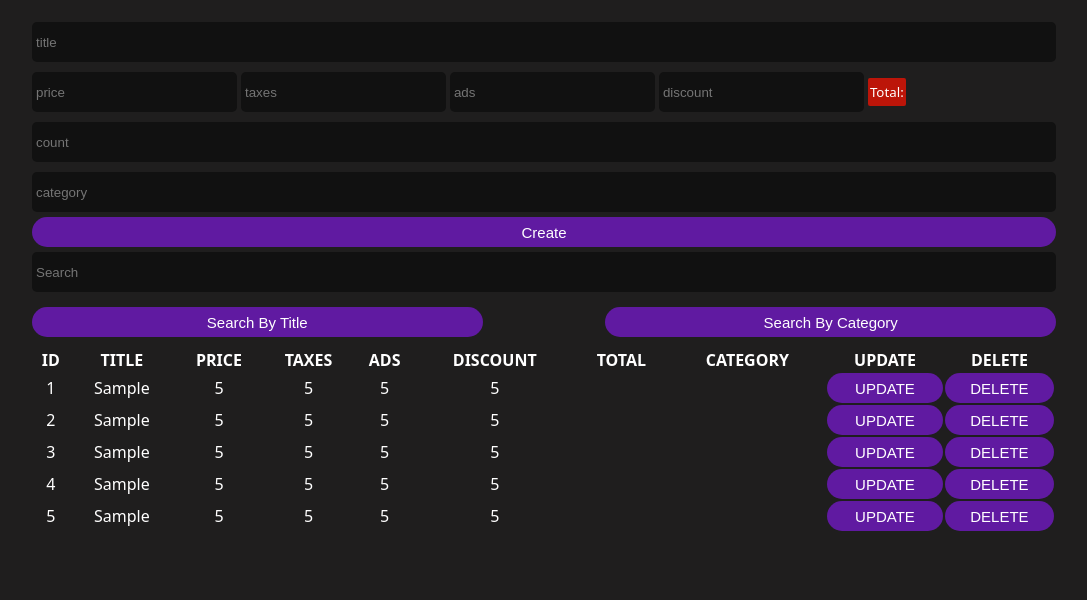
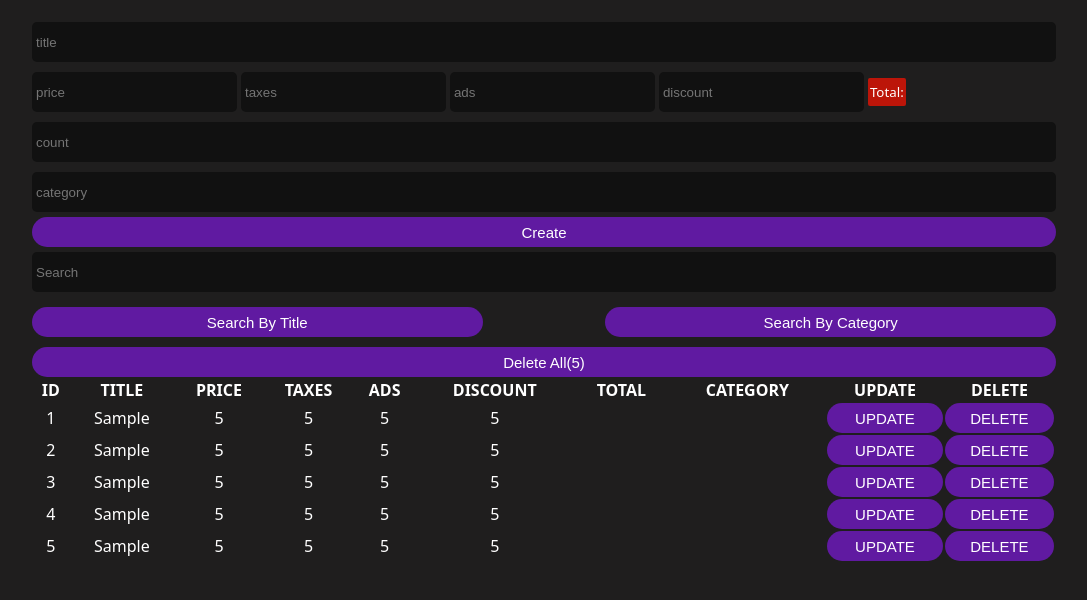
Before and after one commit to tligmohamed02/firstCrudJavaScript, a plain HTML site: page index.html in a window 1280 px wide. Both pictures are taken after typing "Sample", "5", "5", "5", "5", "5" into the empty fields and a click on the button "Create". Shown: the part 116-716 px from the top of the page, without its empty margins (96-1183 px from the left). Drawn offline with Linux system fonts and the light colour scheme.

Commit message:
ajouter delete all button

```diff
--- a/index.html
+++ b/index.html
@@ -30,7 +30,7 @@
                 <button class="btn" id="SBT" style="width: 44%;margin: 10px 0;">Search By Title </button>
                 <button class="btn" id="SBC" style="width: 44%;margin: 10px 0;">Search By Category</button>
             </div>
-            <div></div>
+            <div id="supprimer" onclick="deleteAll()"></div>
         </div>
         <table id="tab">
             <thead>
@@ -46,6 +46,7 @@
                     <th>UPDATE</th>
                     <th>DELETE</th>
                 </tr>
+                <tbody id="tabbody"></tbody>
             </thead>
         </table>
     </div>
--- a/script.js
+++ b/script.js
@@ -8,6 +8,11 @@ let count = document.querySelector('#count');
 let category = document.querySelector('#category');
 let submit = document.querySelector('#submit');
 const redColor = 'rgb(188, 21, 9)';
+let supprimer = document.querySelector('#supprimer');
+let objectUpdated ;
+//localStorage.clear();
+const x = 10;
+
 
 price.addEventListener('keyup', calcTotal);
 taxes.addEventListener('keyup', calcTotal);
@@ -57,6 +62,7 @@ function createProduct() {
     localStorage.setItem('product', JSON.stringify(myproduct))
     ReadData();
     clearInputs();
+    affichageDelete();
 }
 
 function clearInputs() {
@@ -74,6 +80,7 @@ function clearInputs() {
 function ReadData() {
     if (checkIfDataAvailable()) {
         let myData = JSON.parse(localStorage.product);
+        document.querySelector('#tabbody').innerText = '';
         for (let i = 0; i < myData.length; i++) {
 
             const tableRow = document.createElement('tr');
@@ -90,9 +97,12 @@ function ReadData() {
             buttonUpdate.innerText = 'UPDATE';
             buttonUpdate.classList.add('btn');
             buttonUpdate.id = 'update';
+            buttonUpdate.addEventListener('click',update())
+
             tableData = document.createElement('td')
             tableData.appendChild(buttonUpdate);
             tableRow.appendChild(tableData);
+
 
             const buttonDelete = document.createElement('button');
             buttonDelete.innerText = 'DELETE';
@@ -102,8 +112,7 @@ function ReadData() {
             tableData.appendChild(buttonDelete);
             tableRow.appendChild(tableData);
 
-            document.querySelector('#tab').appendChild(tableRow);
-
+            document.querySelector('#tabbody').appendChild(tableRow);
         }
     }
 }
@@ -114,11 +123,31 @@ function createAndAppendData(data, tableRow) {
     let tableData = document.createElement('td');
     tableData.innerText = data;
     tableRow.appendChild(tableData);
-    return tableData;
+    // return tableData;
+}
+affichageDelete();
+function affichageDelete() {
+    if (checkIfDataAvailable()){
+        supprimer.innerText = '';
+        let numb = JSON.parse(localStorage.product).length;
+        const buttonSupprimer = document.createElement('button');
+        buttonSupprimer.innerText = `${'Delete All('}${numb}${')'}`;
+        buttonSupprimer.className = 'btn';
+        document.querySelector('#supprimer').appendChild(buttonSupprimer);
+    }
 }
 
-function deleteAll() {
+function deleteAll(){
+    localStorage.clear();
+    document.querySelector('#tabbody').innerText = '';
+    supprimer.innerText = '';
 }
+
+function update(){
+    console.log(10)
+
+}
+
 
 window.addEventListener('beforeunload', function () {
     price.removeEventListener('keyup', calcTotal);
```
